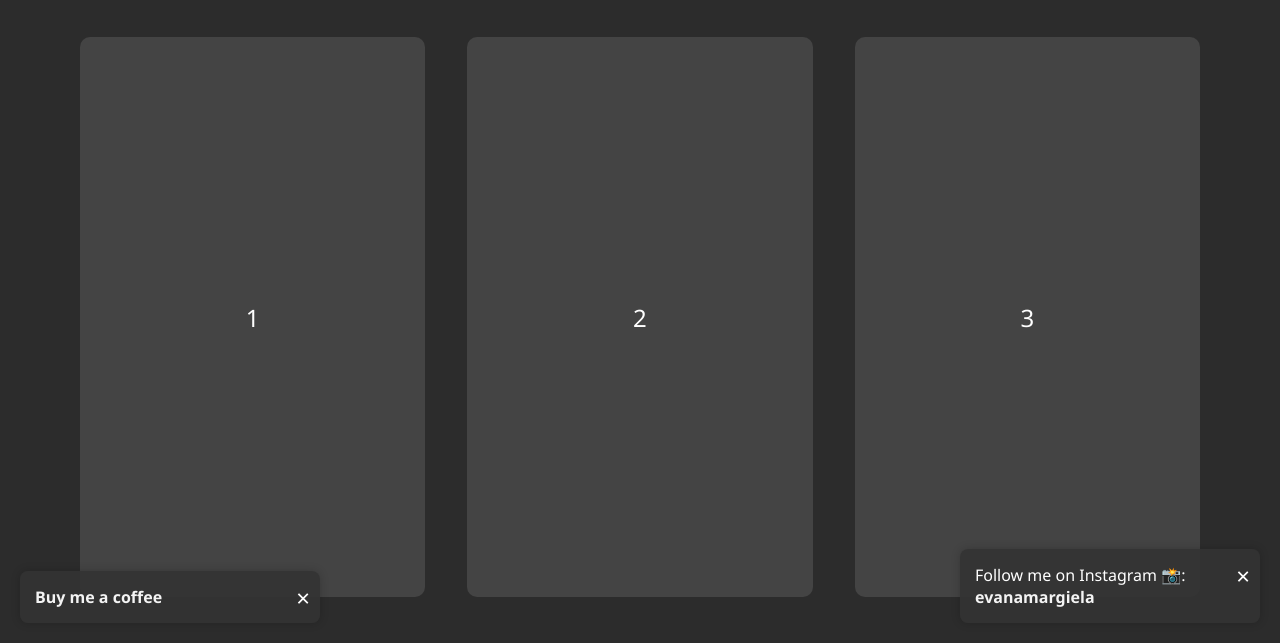
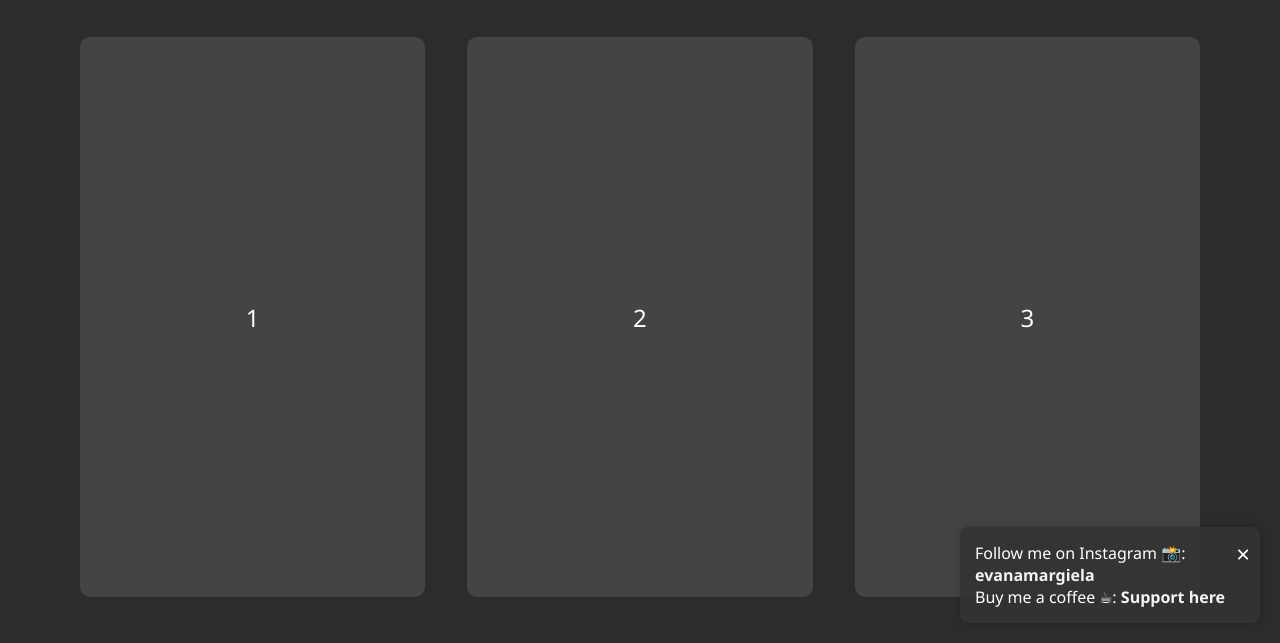
Before and after one commit to 6van/NOFLYLIST-, a plain HTML site: page index.html in a window 1280 px wide. Shown: the part 157-800 px from the top of the page. Drawn offline with Linux system fonts and the light colour scheme.

Commit message:
Add files via upload

```diff
--- a/index.html
+++ b/index.html
@@ -115,6 +115,7 @@
         .popup {
             position: fixed;
             bottom: 20px;
+            right: 20px;
             width: 250px;
             background-color: rgba(51, 51, 51, 0.9);
             color: #fff;
@@ -137,14 +138,6 @@
             right: 10px;
             font-size: 1.5rem;
             cursor: pointer;
-        }
-        #popup-instagram {
-            right: 20px;
-            display: block;
-        }
-        #popup-coffee {
-            left: 20px;
-            display: block;
         }
 
         /* Mobile Optimization */
@@ -248,16 +241,11 @@
         </p>
     </div>
 
-    <!-- Instagram Popup -->
-    <div id="popup-instagram" class="popup">
+    <!-- Combined Popup -->
+    <div id="popup-combined" class="popup">
         <div class="close-btn" onclick="this.parentElement.style.display='none'">&times;</div>
         <p>Follow me on Instagram 📸: <a href="https://www.instagram.com/evanamargiela/" target="_blank">evanamargiela</a></p>
-    </div>
-
-    <!-- Coffee Support Popup -->
-    <div id="popup-coffee" class="popup">
-        <div class="close-btn" onclick="this.parentElement.style.display='none'">&times;</div>
-        <p><a href="https://buymeacoffee.com/6van" target="_blank">Buy me a coffee</a></p>
+        <p>Buy me a coffee ☕: <a href="https://buymeacoffee.com/6van" target="_blank">Support here</a></p>
     </div>
 
     <script>
```
